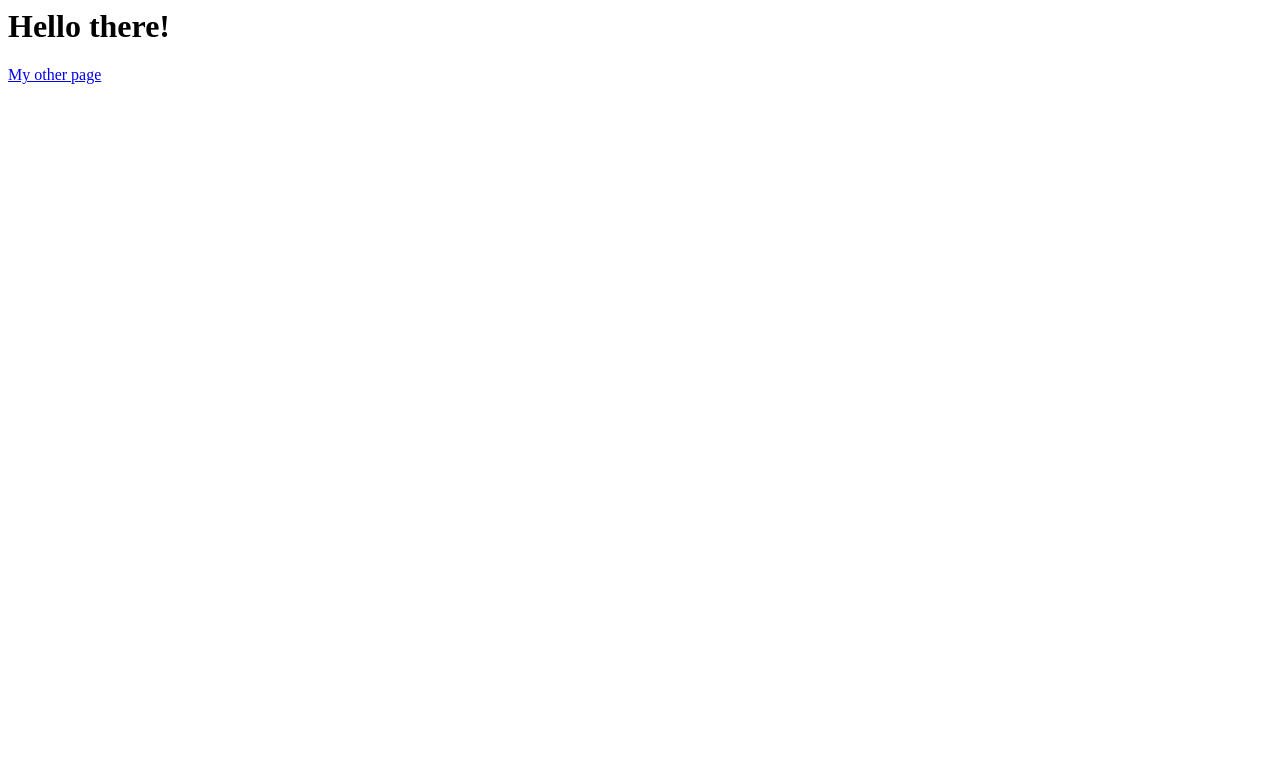
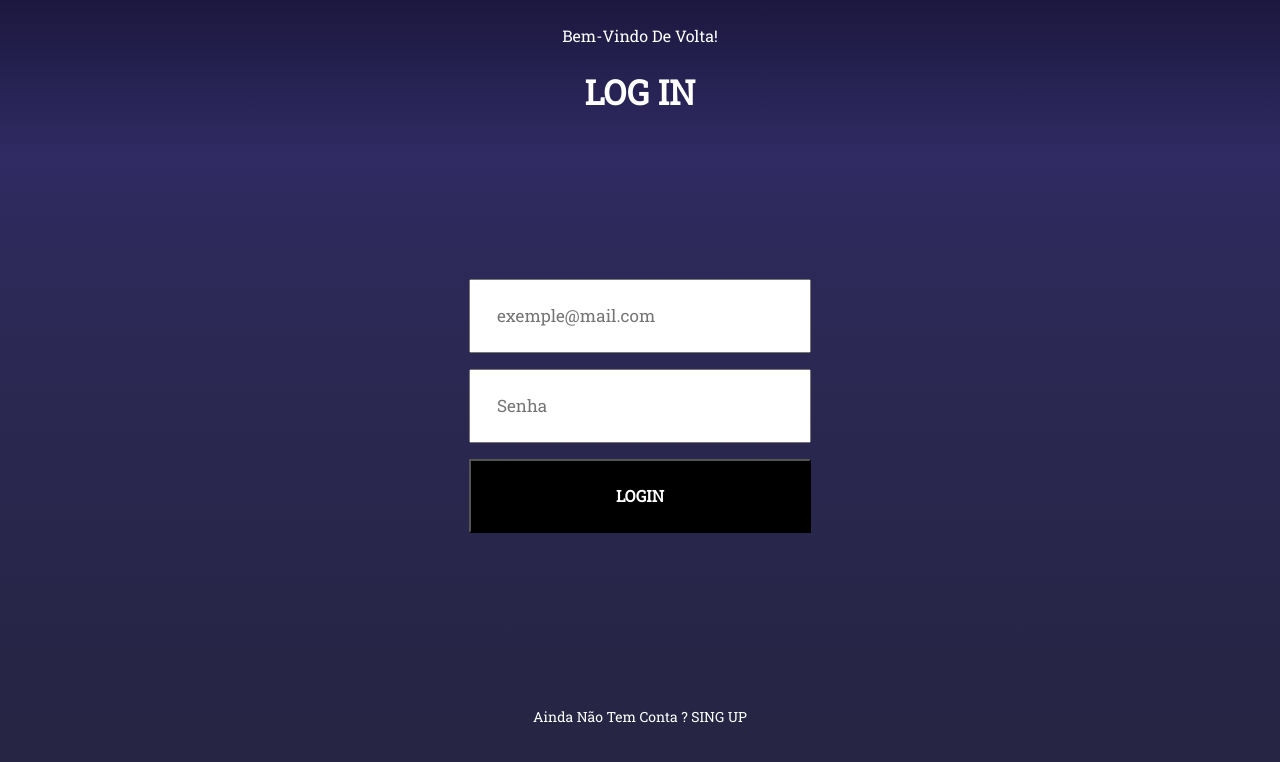
Before and after one commit to thyoshi/web-platform-8xskyk, a plain HTML site: page index.html in a window 1280 px wide. Drawn offline with Linux system fonts and the light colour scheme.

Commit message:
2 files modified

```diff
--- a/index.html
+++ b/index.html
@@ -1,11 +1,31 @@
 <html>
   <head>
     <meta charset="UTF-8">
-    <script src="script.js"></script>
-    <!-- <link rel="stylesheet" type="text/css" href="styles.css"> -->
+    <link rel="stylesheet" type="text/css" href="styles.css">
+    <link rel="preconnect" href="https://fonts.googleapis.com">
+    <link rel="preconnect" href="https://fonts.gstatic.com" crossorigin>
+    <link href="https://fonts.googleapis.com/css2?family=Roboto+Slab:wght@300;400&display=swap" rel="stylesheet">
   </head>
   <body>
-    <h1>Hello there!</h1>
-    <a href="/me.html">My other page</a>
+
+    <p>Bem-Vindo De Volta!</p>
+
+
+    <h1>LOG IN</h1>
+
+    <input placeholder="exemple@mail.com"/>
+    <input placeholder="Senha"/>
+    <button>LOGIN</button>
+
+
+
+
+    <a>Ainda Não Tem Conta ? SING UP</a>
+
+
+
+
+
+
   </body>
 </html>
--- a/styles.css
+++ b/styles.css
@@ -1,3 +1,58 @@
-body {
-  background:linear-gradient(180deg, #ff000)
+*{
+   font-family: 'Roboto Slab', serif;
+   }
+
+   body {
+    background: linear-gradient(180deg, #0f0c29 -11.94%, #302B63, 51.32%, #24243E 113.28%)
+    }
+
+
+    p {
+      font-weight: 20px;
+        color: white;
+          margin-top: 25px;
+            text-align: center;
+            }
+            h1{
+              font-size: 34px;
+                font-weight: bold;
+                  text-align: center;
+                    color: white;
+                      margin-bottom: 165px;
+                      }
+                      input{
+                        width: 342px;
+                          height: 74px;
+                            margin-bottom: 16px;
+                              font-weight: 500;
+                                font-size: 17px;
+                                  padding-left: 26px;
+                                    display: block;
+                                      margin-left: auto;
+                                        margin-right: auto;
+                                          outline: none;
+                                          }
+                                          button{
+                                            display: block;
+                                              margin-left: auto;
+                                                margin-right: auto;
+                                                  background:black;
+                                                    color: white;
+                                                      width: 342px;
+                                                        height: 74px;
+                                                          font-weight: bold;
+                                                            font-size: 16px;
+                                                              outline: none;
+                                                                cursor: pointer;
+                                                                }
+                                                                button-active{
+                                                                  opacity: 0.6;
+                                                                  }
+                                                                  a{
+                                                                    margin-top: 174px;
+                                                                      color: white;
+                                                                        display:block;
+                                                                          text-align: center;
+                                                                            font-size: 14px;
+                                                                            }
 }
```
